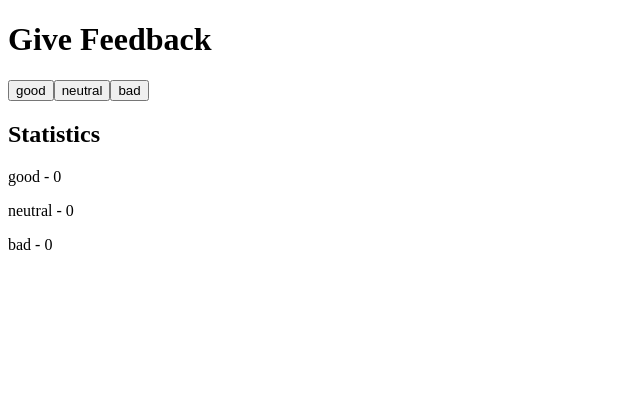
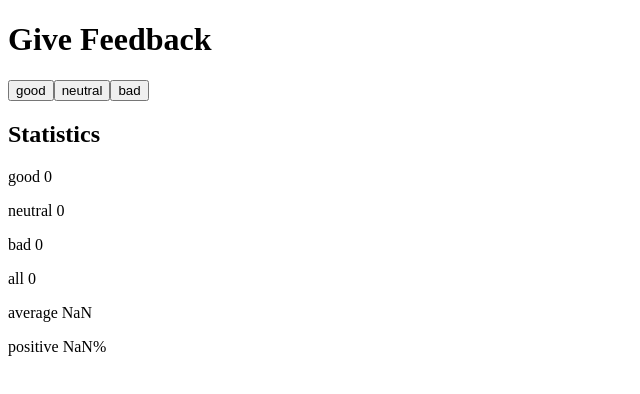
Before and after one commit to fkurusu7/fs_exercises, a React (Vite) app in the folder part1/unicafe/: page / in a window 1280 px wide. Shown: the top 394 px of the page, without its empty margins (0-640 px from the left). Built offline with nearby package versions, Linux system fonts and the light colour scheme.

Commit message:
finish part1 section 1.7

```diff
--- a/part1/unicafe/src/App.jsx
+++ b/part1/unicafe/src/App.jsx
@@ -9,26 +9,43 @@ const App = () => {
   const [good, setGood] = useState(0);
   const [neutral, setNeutral] = useState(0);
   const [bad, setBad] = useState(0);
+  const [all, setAll] = useState(0);
+
+  const handleAll = () => good + neutral + bad;
 
   const handleGood = () => {
     setGood(good + 1);
+    setAll(1 + handleAll());
   };
   const handleNeutral = () => {
     setNeutral(neutral + 1);
+    setAll(1 + handleAll());
   };
   const handleBad = () => {
     setBad(bad + 1);
+    setAll(1 + handleAll());
   };
+
+  const GOOD_C = 1;
+  const NEUTRAL_C = 0;
+  const BAD_C = -1;
+  console.log("sum by cat:", good * GOOD_C + neutral * NEUTRAL_C + bad * BAD_C);
+  const average = (good * GOOD_C + neutral * NEUTRAL_C + bad * BAD_C) / all;
+  const positive = (good / all) * 100;
   return (
     <div>
       <h1>Give Feedback</h1>
       <Button text="good" onClick={handleGood} />
       <Button text="neutral" onClick={handleNeutral} />
       <Button text="bad" onClick={handleBad} />
+
       <h2>Statistics</h2>
-      <p>good - {good}</p>
-      <p>neutral - {neutral}</p>
-      <p>bad - {bad}</p>
+      <p>good {good}</p>
+      <p>neutral {neutral}</p>
+      <p>bad {bad}</p>
+      <p>all {all}</p>
+      <p>average {average}</p>
+      <p>positive {positive}%</p>
     </div>
   );
 };
```
